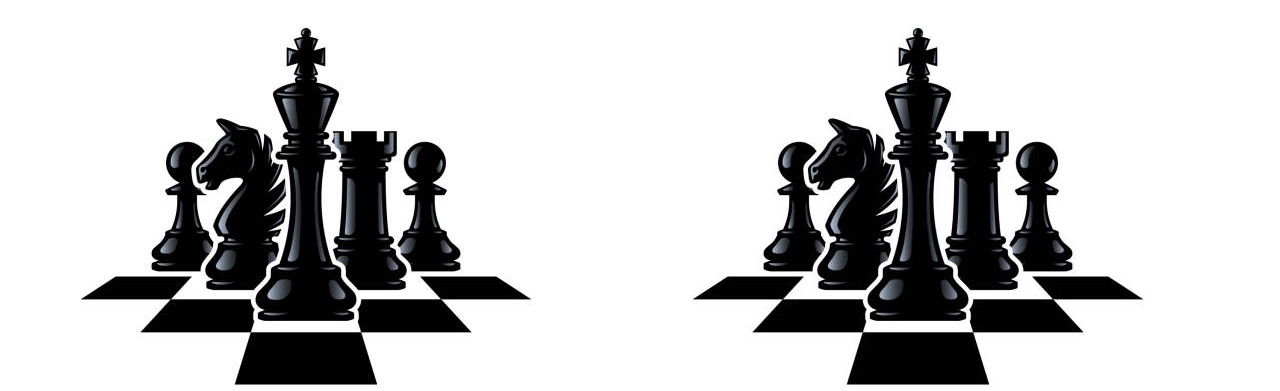
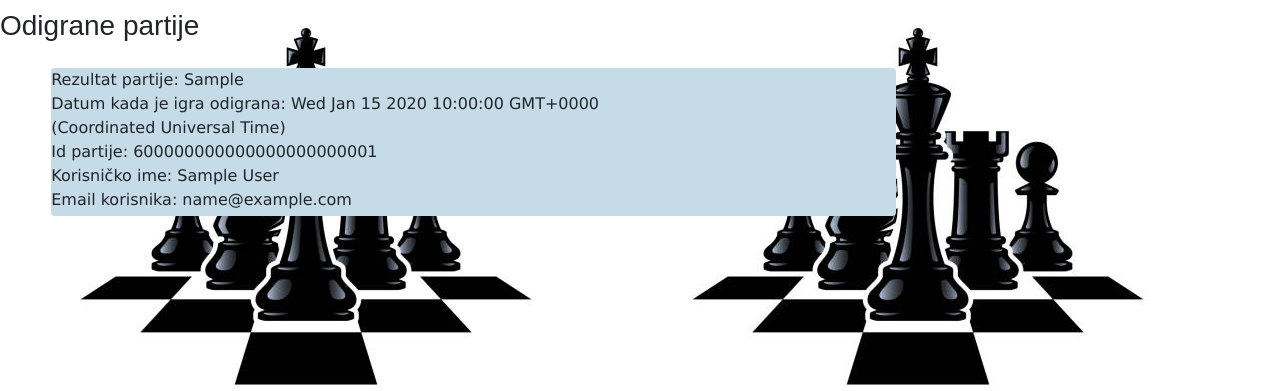
Before and after one commit to Vidosava98/StartChess, a Node server app: template AIPS-Projekat/views/odigranepartije.ejs in a window 1280 px wide. Shown: the part 61-452 px from the top of the page. Run offline with Node 20, Linux system fonts and the light colour scheme; tables that the repository leaves empty hold one stand-in row (values such as "Sample post"); the template is opened without the code that fills it: values that come from a table or form of the project are taken from there, most other values are stand-ins (such as "Sample title", 1, 10 or a date in 2020); some libraries are stand-ins or nearby versions; some web fonts are replaced.

Commit message:
Added date to Game schema
Added date to Game schema, added property to "odigranepartije"

```diff
--- a/AIPS-Projekat/models/Game.js
+++ b/AIPS-Projekat/models/Game.js
@@ -35,6 +35,12 @@ const GameSchema = mongoose.Schema({
     {
         type:Boolean,
         required:true
+    },
+    datumKreiranjaIgre:
+    {
+        type:Date,
+        required:true,
+        default:Date.now()
     }
 
 });
--- a/AIPS-Projekat/views/odigranepartije.ejs
+++ b/AIPS-Projekat/views/odigranepartije.ejs
@@ -50,15 +50,18 @@
     </nav>
     <div class="">
     <div class="korisnici">
-      <title class="">Korisnici sa kojima postoje odigrane partije</title>
-       <% users.forEach(function(users){ %>
+      <div class="h3">Odigrane partije</div>
+       <% users.forEach(function(user,index){ %>
         <div class="list-group outset" style="margin-left: 4%; margin-right: 30%; margin-top: 2%; margin-bottom: 2%; background-color: #c5dbe8;">
             <div class="d-flex w-100 justify-content-between">
-              <p class="mb-1">Korisničko ime: <%=users.name%>
-              </br>Email korisnika: <%=users.email%>
-              </br>Rezultat partije: <%=games.result%>
+              <p class="mb-1">
+                   Rezultat partije: <%=games[index].result%>
+              </br>Datum kada je igra odigrana: <%=games[index].datumKreiranjaIgre%>
+              </br>Id partije: <%=games[index]._id%>
+              </br>Korisničko ime: <%=user.name%>
+              </br>Email korisnika: <%=user.email%>
               </p>
-              <input class="nevidljivo" name="id" value="<%=users._id%>"></input>
+              <input class="nevidljivo" name="id" value="<%=user._id%>"></input>
             </div>
             </form>
         </div>
```
Also changed, not shown: AIPS-Projekat/routes/index.js (+12 -11 lines).
